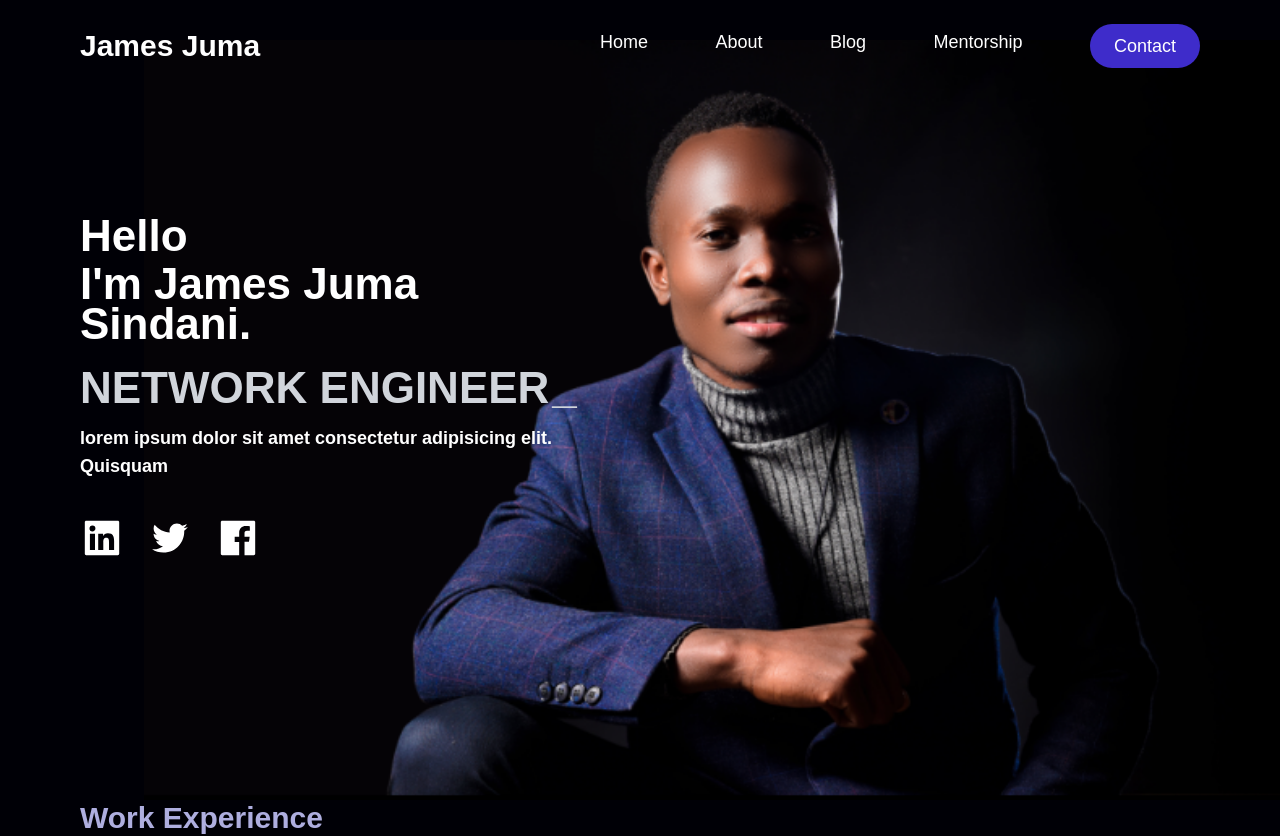
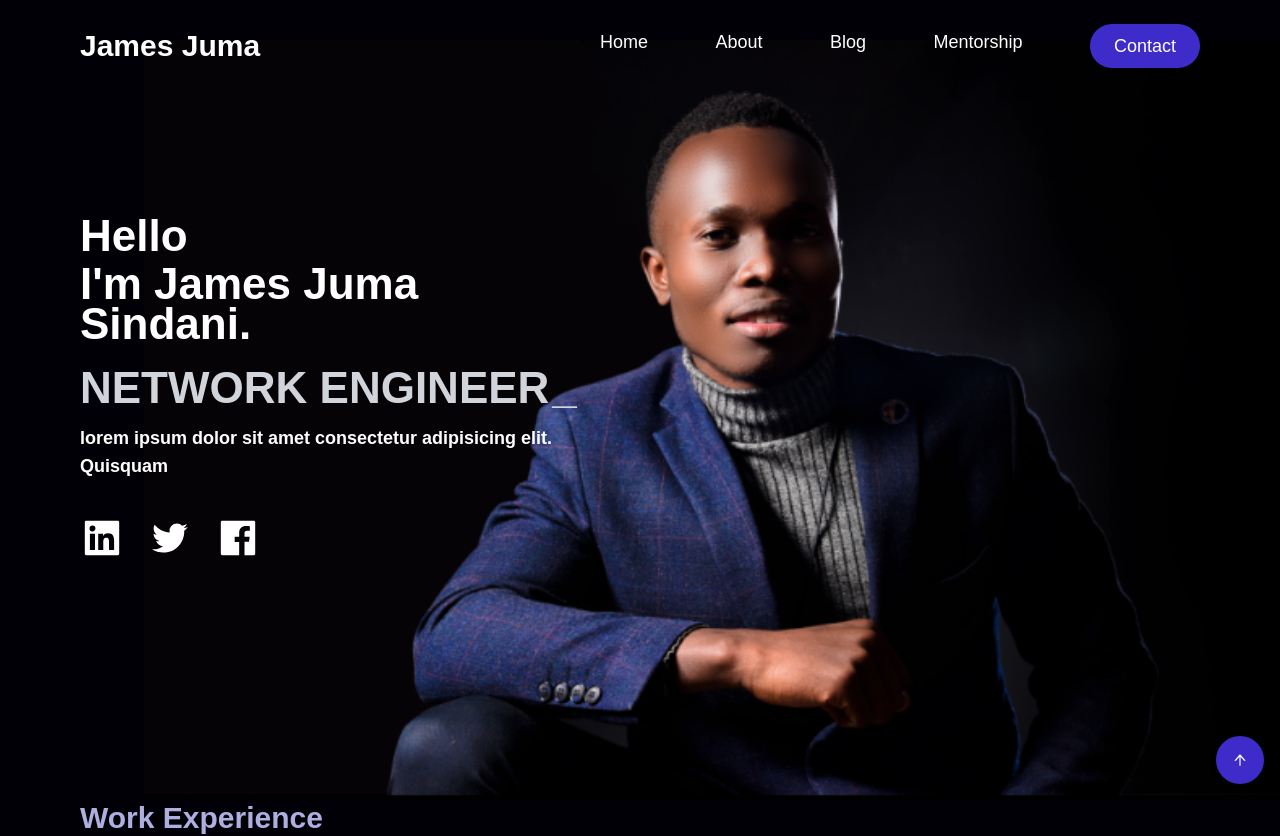
Before and after one commit to danigitari/jumah-portfolio, a React (Vite) app: page / in a window 1280 px wide. Built offline with nearby package versions, Linux system fonts and the light colour scheme.

Commit message:
scroll up button

```diff
--- a/src/Home.jsx
+++ b/src/Home.jsx
@@ -2,6 +2,7 @@ import React from "react";
 import { Typewriter } from "react-simple-typewriter";
 import {
   AiOutlineMenu,
+  AiOutlineArrowUp,
   AiFillLinkedin,
   AiOutlineTwitter,
   AiFillFacebook,
@@ -12,11 +13,10 @@ import "./index.css";
 function Home() {
   return (
     <>
-      <a href="#">
-        <div class="fixed  z-50 scroll-up h-12 w-12 shadow-md rounded-full bg-kekaBlue bottom-4 right-4 flex justify-center items-center">
-          <i class="fa-sharp fa-solid fa-arrow-up text-white"></i>
-        </div>
-      </a>
+      <div class="fixed  z-50 scroll-up h-12 w-12 shadow-md rounded-full bg-[#3e2cca] text-white bottom-4 right-4 flex justify-center items-center">
+        <AiOutlineArrowUp />
+      </div>
+
       <div className="max-w-screen bg-[#000007] h-full relative">
         <div className=" h-screen flex  justify-between relative">
           <div className="absolute text-white flex justify-between z-20 w-full py-5 pr-5 md:pr-20 bg-[#000007] md:bg-transparent">
```
